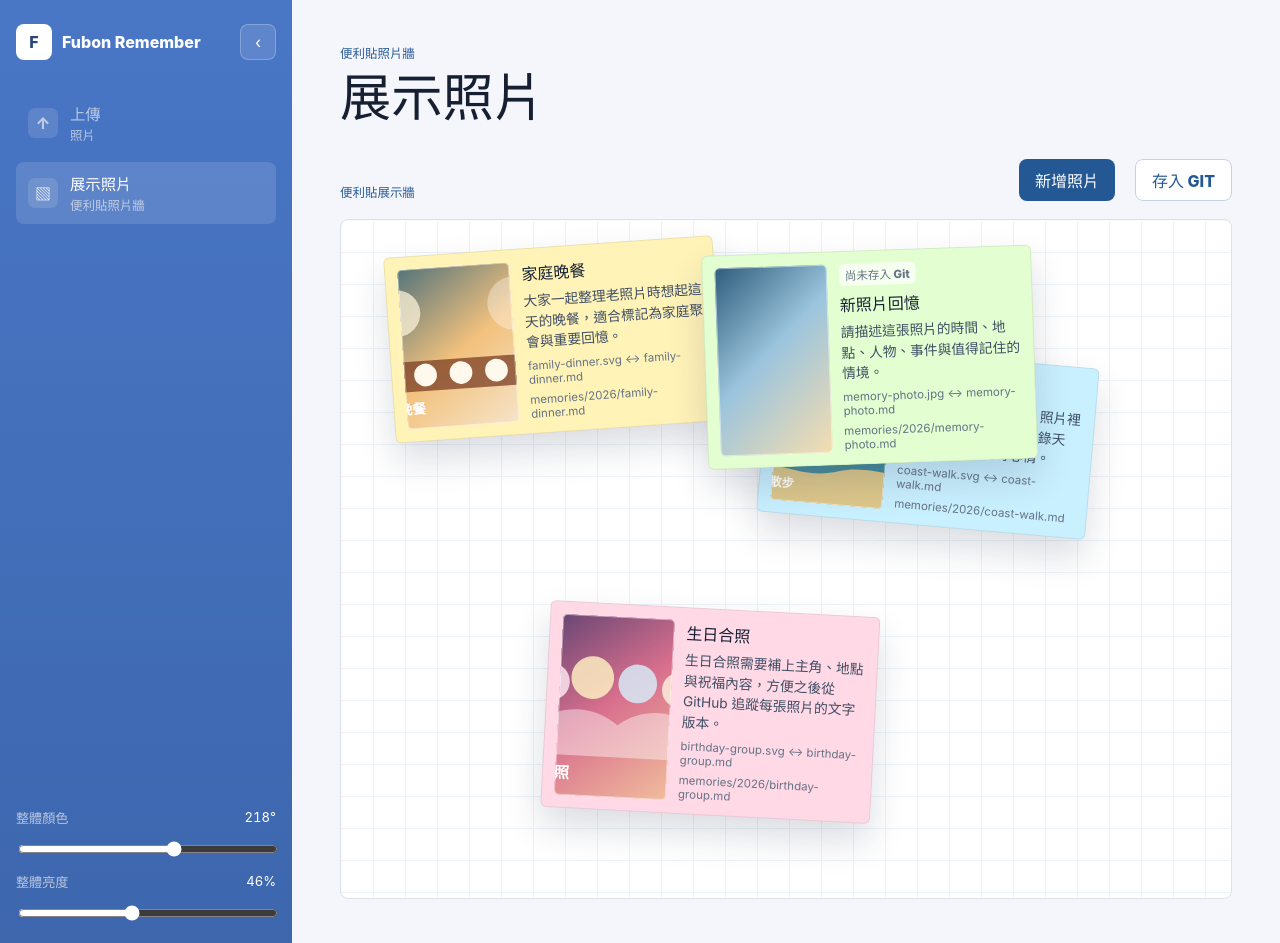
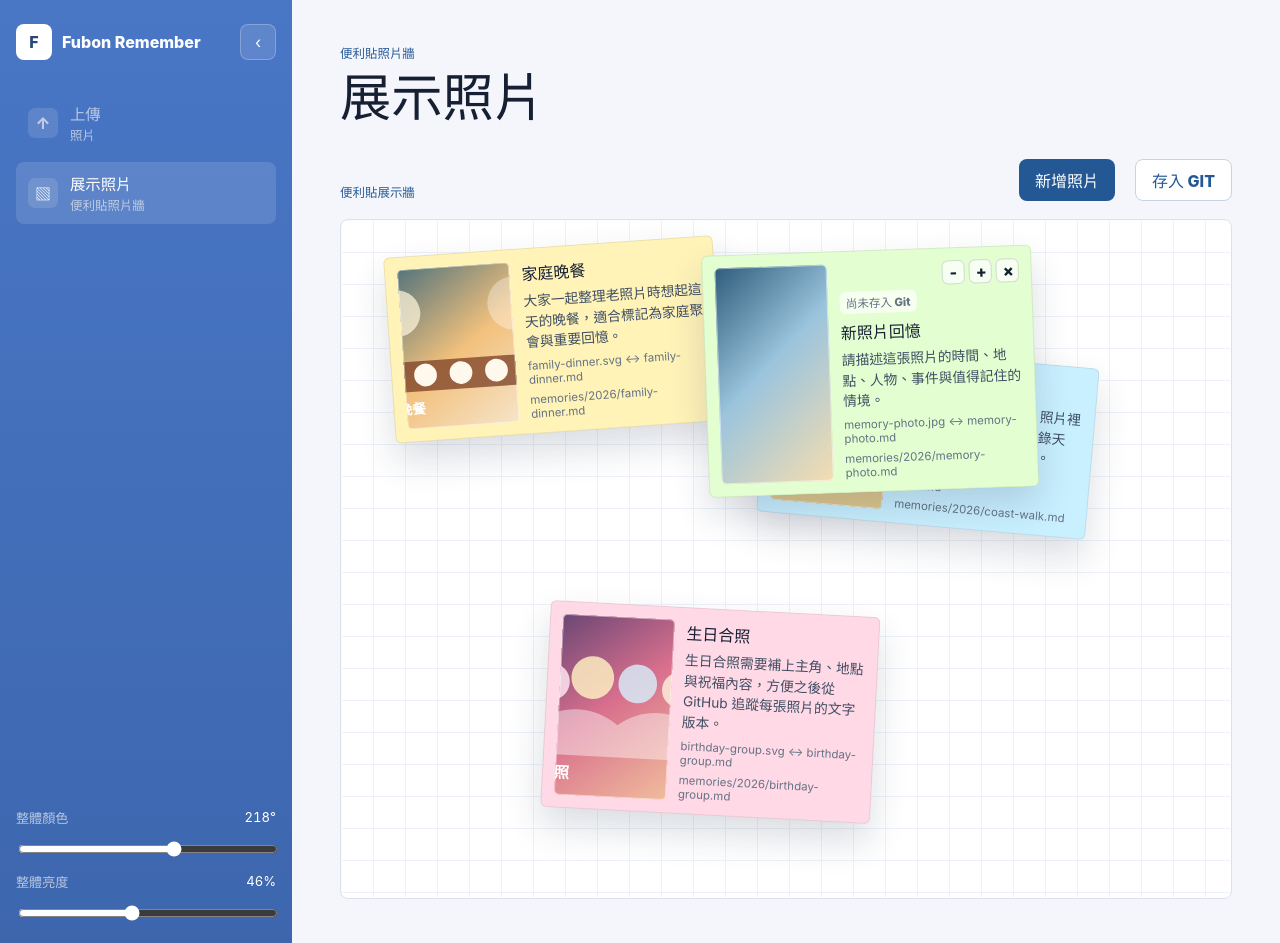
Before and after one commit to lin-chia-ying0630/fubon_remember, a Vue app: page / in a window 1280 px wide. Both pictures are taken after a click on the button "加入展示". Built offline with nearby package versions, Linux system fonts and the light colour scheme.

Commit message:
Restore draft gallery controls

```diff
--- a/src/App.vue
+++ b/src/App.vue
@@ -261,6 +261,18 @@ function downloadMarkdown() {
   URL.revokeObjectURL(url)
 }
 
+function resizeDraftMemory(item: MemoryItem, amount: number) {
+  if (!item.isDraft) return
+
+  item.note.scale = Math.min(Math.max(item.note.scale + amount, 0.7), 1.6)
+}
+
+function removeDraftMemory(item: MemoryItem) {
+  if (!item.isDraft) return
+
+  draftMemoryItems.value = draftMemoryItems.value.filter((memory) => memory.id !== item.id)
+}
+
 function showGitPublishHelp() {
   prepareGitPublish()
 }
@@ -438,6 +450,32 @@ function shellQuote(value: string) {
               :style="photoStyle(item)"
             ></div>
             <div class="sticky-memory__note">
+              <div v-if="item.isDraft" class="sticky-memory__tools" aria-label="草稿便利貼控制">
+                <button
+                  type="button"
+                  aria-label="縮小便利貼"
+                  title="縮小"
+                  @click="resizeDraftMemory(item, -0.1)"
+                >
+                  -
+                </button>
+                <button
+                  type="button"
+                  aria-label="放大便利貼"
+                  title="放大"
+                  @click="resizeDraftMemory(item, 0.1)"
+                >
+                  +
+                </button>
+                <button
+                  type="button"
+                  aria-label="刪除便利貼"
+                  title="刪除"
+                  @click="removeDraftMemory(item)"
+                >
+                  ×
+                </button>
+              </div>
               <small v-if="item.isDraft" class="sticky-memory__status">尚未存入 Git</small>
               <strong>{{ item.title }}</strong>
               <p>{{ item.situation }}</p>
--- a/src/styles.css
+++ b/src/styles.css
@@ -490,6 +490,10 @@ h2 {
   gap: 6px;
 }
 
+.sticky-memory__note:has(.sticky-memory__tools) {
+  padding-top: 28px;
+}
+
 .sticky-memory__tools {
   position: absolute;
   top: 0;
```
